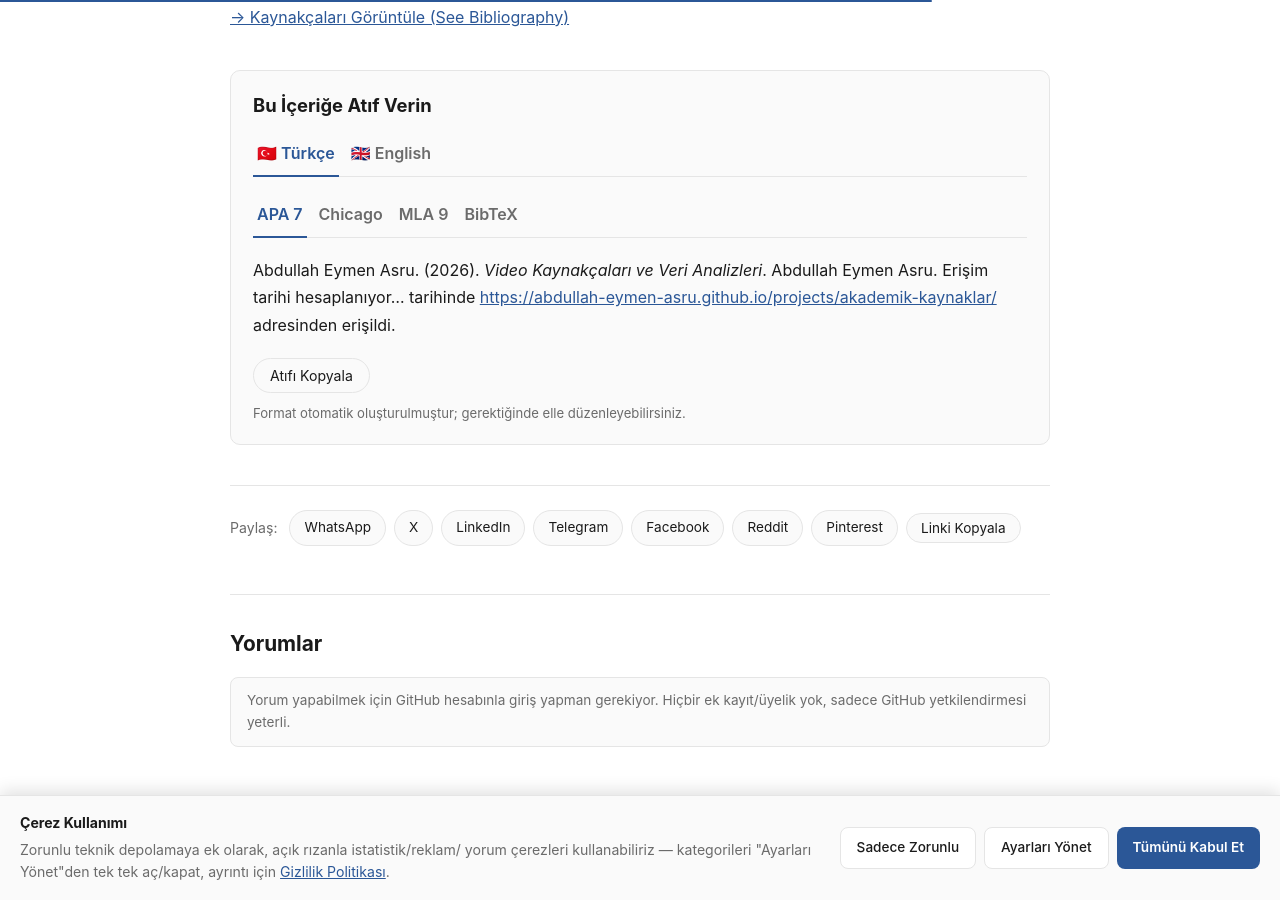
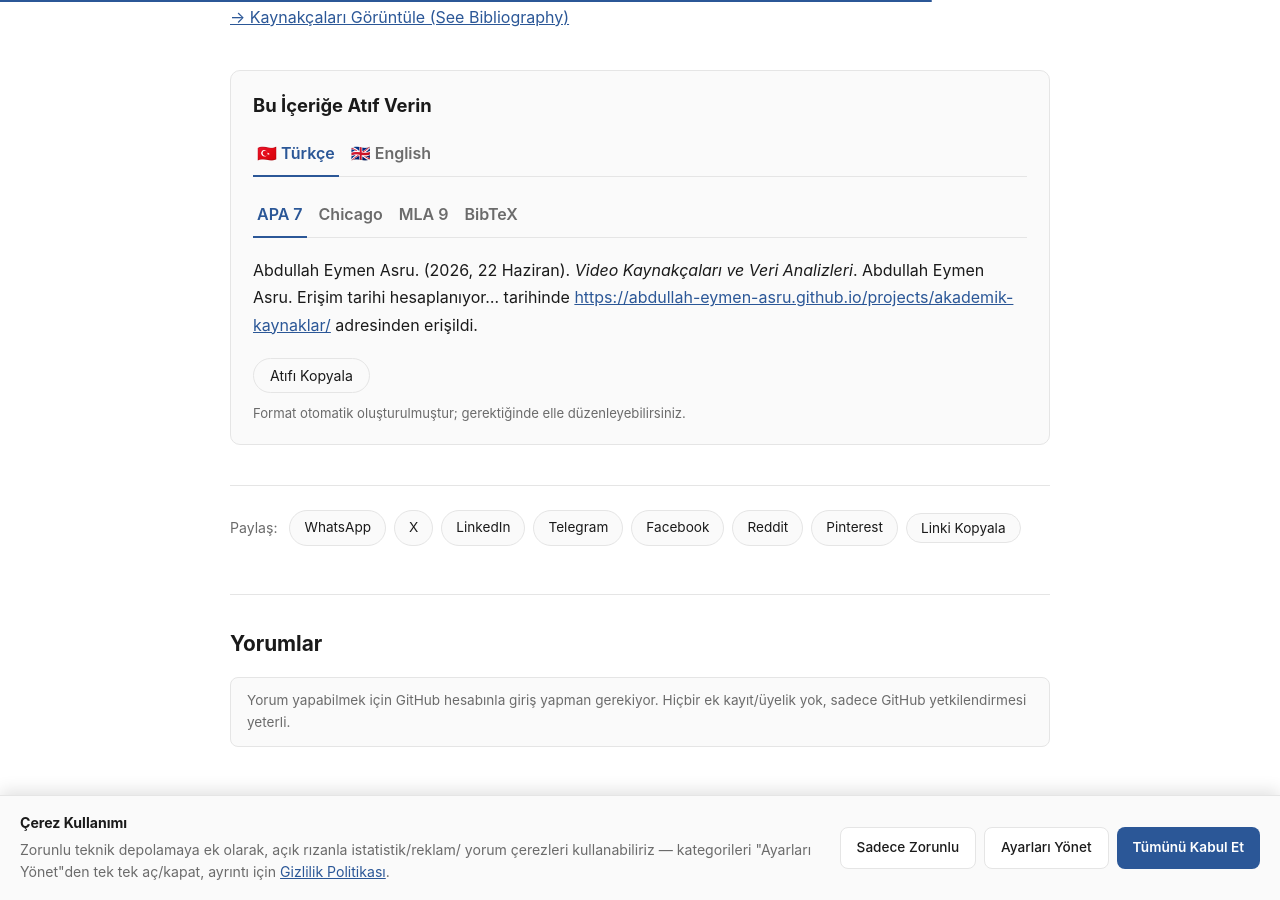
Before and after one commit to abdullah-eymen-asru/abdullah-eymen-asru.github.io, a Jekyll site: the page built from _projects/2026/akademik-kaynaklar.md, in a window 1280 px wide and 900 px high, scrolled down 709 px. Built offline with Jekyll 4.4.1, drawn with Linux system fonts in a browser that asks for light colours; part of the change alters nothing that is shown.

Commit message:
Enhance citation format with update dates
Updated citation formatting to include update dates if available, and adjusted access date messages for both Turkish and English panels.

```diff
--- a/_includes/atif-kutusu.html
+++ b/_includes/atif-kutusu.html
@@ -43,10 +43,27 @@
 {% assign aylar_tr = "Ocak,Şubat,Mart,Nisan,Mayıs,Haziran,Temmuz,Ağustos,Eylül,Ekim,Kasım,Aralık" | split: "," %}
 {% assign atif_ay_index = page.date | date: "%-m" | minus: 1 %}
 {% assign atif_ay_adi = aylar_tr[atif_ay_index] %}
+{% assign atif_ay_adi_en = page.date | date: "%B" %}
 {% assign atif_gun = page.date | date: "%-d" %}
 {% assign atif_yil = page.date | date: "%Y" %}
 {% assign atif_yayin_tarihi_tr = atif_gun | append: " " | append: atif_ay_adi | append: " " | append: atif_yil %}
 {% assign atif_yayin_tarihi_en = page.date | date: "%B %-d, %Y" %}
+
+{% comment %}
+  GÜNCELLEME TARİHİ (opsiyonel): sadece page.guncelleme_tarihi doluysa
+  hesaplanır. Chicago paneli "Son güncelleme" etiketini ARTIK gerçekten
+  güncelleme tarihinden okuyor — önceki sürümde bu etiket her zaman yayın
+  tarihini (page.date) gösteriyordu, yani güncellenmemiş bir sayfada bile
+  yanlışlıkla "son güncelleme" ibaresi yayın tarihini taşıyordu.
+{% endcomment %}
+{% if page.guncelleme_tarihi %}
+  {% assign atif_guncelleme_ay_index = page.guncelleme_tarihi | date: "%-m" | minus: 1 %}
+  {% assign atif_guncelleme_ay_adi = aylar_tr[atif_guncelleme_ay_index] %}
+  {% assign atif_guncelleme_gun = page.guncelleme_tarihi | date: "%-d" %}
+  {% assign atif_guncelleme_yil = page.guncelleme_tarihi | date: "%Y" %}
+  {% assign atif_guncelleme_tarihi_tr = atif_guncelleme_gun | append: " " | append: atif_guncelleme_ay_adi | append: " " | append: atif_guncelleme_yil %}
+  {% assign atif_guncelleme_tarihi_en = page.guncelleme_tarihi | date: "%B %-d, %Y" %}
+{% endif %}
 
 {% comment %}
   BibTeX citekey: "SoyadYıl-ilkKelime" biçiminde, ör. "asru2026video".
@@ -76,17 +93,17 @@
   </div>
 
   <div class="atif-metin-alani" data-atif-panel="apa" data-atif-dil="tr" role="tabpanel">
-    <p class="atif-metin">{{ atif_yazar }}. ({{ atif_yil }}). <em>{{ atif_baslik }}</em>. {{ atif_site }}. <span data-atif-erisim>Erişim tarihi hesaplanıyor…</span> tarihinde <a href="{{ atif_url_yedek }}" data-atif-url>{{ atif_url_yedek }}</a> adresinden erişildi.</p>
+    <p class="atif-metin">{{ atif_yazar }}. ({{ atif_yil }}, {{ atif_gun }} {{ atif_ay_adi }}). <em>{{ atif_baslik }}</em>. {{ atif_site }}. <span data-atif-erisim>Erişim tarihi hesaplanıyor…</span> tarihinde <a href="{{ atif_url_yedek }}" data-atif-url>{{ atif_url_yedek }}</a> adresinden erişildi.</p>
   </div>
   <div class="atif-metin-alani" data-atif-panel="apa" data-atif-dil="en" role="tabpanel" hidden>
-    <p class="atif-metin">{{ atif_yazar }} ({{ atif_yil }}). <em>{{ atif_baslik }}</em>. {{ atif_site }}. Retrieved <span data-atif-erisim>calculating…</span>, from <a href="{{ atif_url_yedek }}" data-atif-url>{{ atif_url_yedek }}</a></p>
+    <p class="atif-metin">{{ atif_yazar }} ({{ atif_yil }}, {{ atif_ay_adi_en }} {{ atif_gun }}). <em>{{ atif_baslik }}</em>. {{ atif_site }}. Retrieved <span data-atif-erisim>calculating…</span>, from <a href="{{ atif_url_yedek }}" data-atif-url>{{ atif_url_yedek }}</a></p>
   </div>
 
   <div class="atif-metin-alani" data-atif-panel="chicago" data-atif-dil="tr" role="tabpanel" hidden>
-    <p class="atif-metin">{{ atif_yazar }}. "{{ atif_baslik }}." {{ atif_site }}. Son güncelleme {{ atif_yayin_tarihi_tr }}. Erişim tarihi <span data-atif-erisim>hesaplanıyor…</span>. <span data-atif-url>{{ atif_url_yedek }}</span>.</p>
+    <p class="atif-metin">{{ atif_yazar }}. "{{ atif_baslik }}." {{ atif_site }}. {% if page.guncelleme_tarihi %}Son güncelleme {{ atif_guncelleme_tarihi_tr }}{% else %}Yayın tarihi {{ atif_yayin_tarihi_tr }}{% endif %}. Erişim tarihi <span data-atif-erisim>hesaplanıyor…</span>. <span data-atif-url>{{ atif_url_yedek }}</span>.</p>
   </div>
   <div class="atif-metin-alani" data-atif-panel="chicago" data-atif-dil="en" role="tabpanel" hidden>
-    <p class="atif-metin">{{ atif_yazar }}. "{{ atif_baslik }}." {{ atif_site }}. Last modified {{ atif_yayin_tarihi_en }}. Accessed <span data-atif-erisim>calculating…</span>. <span data-atif-url>{{ atif_url_yedek }}</span>.</p>
+    <p class="atif-metin">{{ atif_yazar }}. "{{ atif_baslik }}." {{ atif_site }}. {% if page.guncelleme_tarihi %}Last modified {{ atif_guncelleme_tarihi_en }}{% else %}Published {{ atif_yayin_tarihi_en }}{% endif %}. Accessed <span data-atif-erisim>calculating…</span>. <span data-atif-url>{{ atif_url_yedek }}</span>.</p>
   </div>
 
   <div class="atif-metin-alani" data-atif-panel="mla" data-atif-dil="tr" role="tabpanel" hidden>
@@ -106,6 +123,19 @@
     olduğu için dile göre değişir — tr panelinde Türkçe "Kişisel Web
     Sitesi", en panelinde İngilizce "Personal Website" yazar (önceki
     sürümde en panelinde de yanlışlıkla Türkçe metin sabitti, düzeltildi).
+
+    GÜN/AY EKLENMESİ: "year" alanı bilerek KORUNUYOR — BibTeX/APA
+    stilleri @misc girdisinde year alanını ZORUNLU sayar, silinirse
+    gerçek bir .bib derleyicisinde (BibTeX/biblatex) hata verebilir.
+    Bunun yerine, tam tarih için "year"in YANINA standart "month" alanı
+    (biblatex/@online'da yaygın kullanılan, gün için ise yaygın kabul
+    gören eklenti alanı) "day" ekleniyor — böylece hem geçerli bir
+    BibTeX girdisi kalıyor hem de gün/ay bilgisi taşınıyor.
+
+    GÜNCELLEME TARİHİ: page.guncelleme_tarihi doluysa "note" alanına
+    erişim tarihinin ÖNÜNE "Son güncelleme: ..." eklenir (tr) / "Last
+    modified: ..." (en); yoksa note sadece erişim tarihini taşımaya
+    devam eder.
   {% endcomment %}
   <div class="atif-metin-alani" data-atif-panel="bibtex" data-atif-dil="tr" role="tabpanel" hidden>
     <pre class="atif-metin atif-metin-kod">@{{ atif_bibtex_tur }}{ {{ atif_bibtex_anahtar }},
@@ -113,8 +143,10 @@
   title        = { {{ atif_baslik }} },
   howpublished = { Kişisel Web Sitesi },
   year         = { {{ atif_yil }} },
+  month        = { {{ atif_ay_adi }} },
+  day          = { {{ atif_gun }} },
   url          = { <span data-atif-url>{{ atif_url_yedek }}</span> },
-  note         = { Erişim tarihi: <span data-atif-erisim>hesaplanıyor…</span> }
+  note         = { {% if page.guncelleme_tarihi %}Son güncelleme: {{ atif_guncelleme_tarihi_tr }}; {% endif %}Erişim tarihi: <span data-atif-erisim>hesaplanıyor…</span> }
 }</pre>
   </div>
   <div class="atif-metin-alani" data-atif-panel="bibtex" data-atif-dil="en" role="tabpanel" hidden>
@@ -123,8 +155,10 @@
   title        = { {{ atif_baslik }} },
   howpublished = { Personal Website },
   year         = { {{ atif_yil }} },
+  month        = { {{ atif_ay_adi_en }} },
+  day          = { {{ atif_gun }} },
   url          = { <span data-atif-url>{{ atif_url_yedek }}</span> },
-  note         = { Accessed: <span data-atif-erisim>calculating…</span> }
+  note         = { {% if page.guncelleme_tarihi %}Last modified: {{ atif_guncelleme_tarihi_en }}; {% endif %}Accessed: <span data-atif-erisim>calculating…</span> }
 }</pre>
   </div>
 
```
